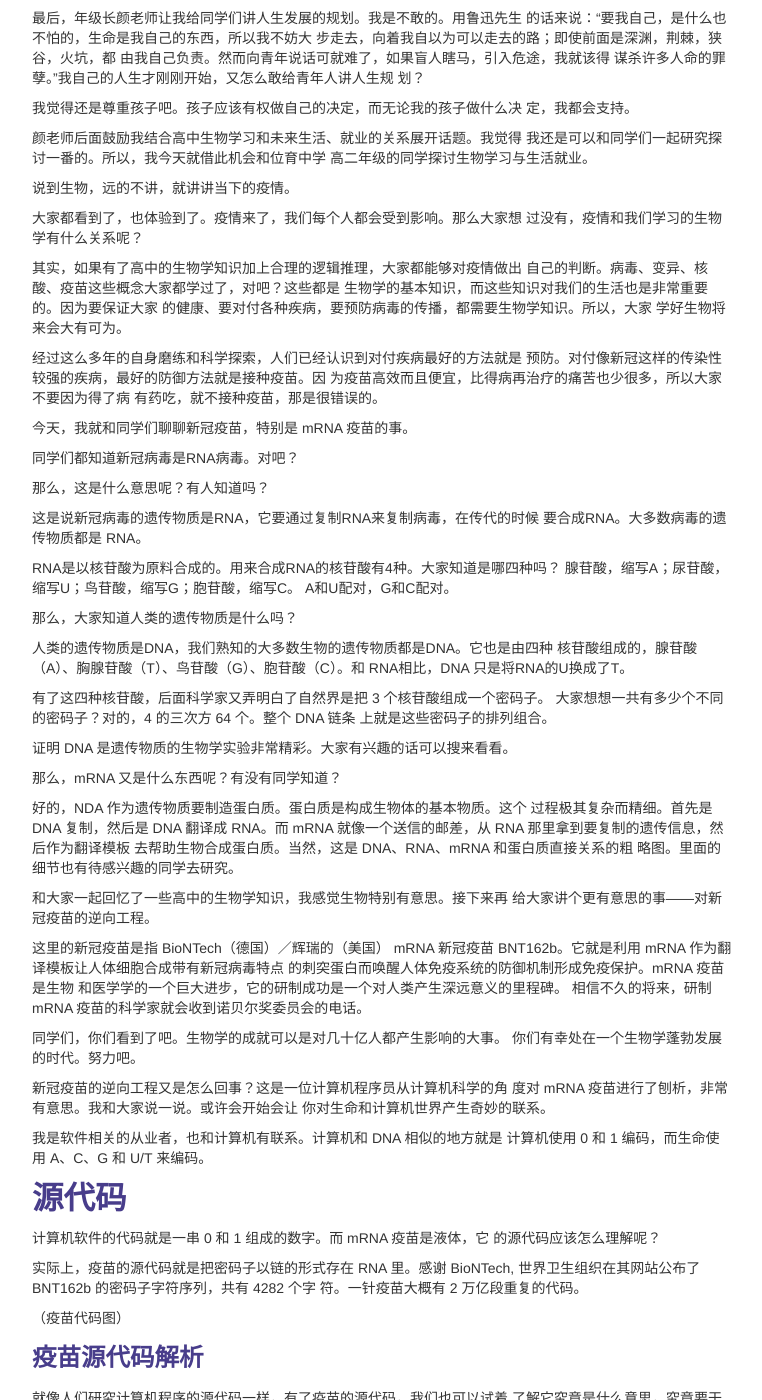
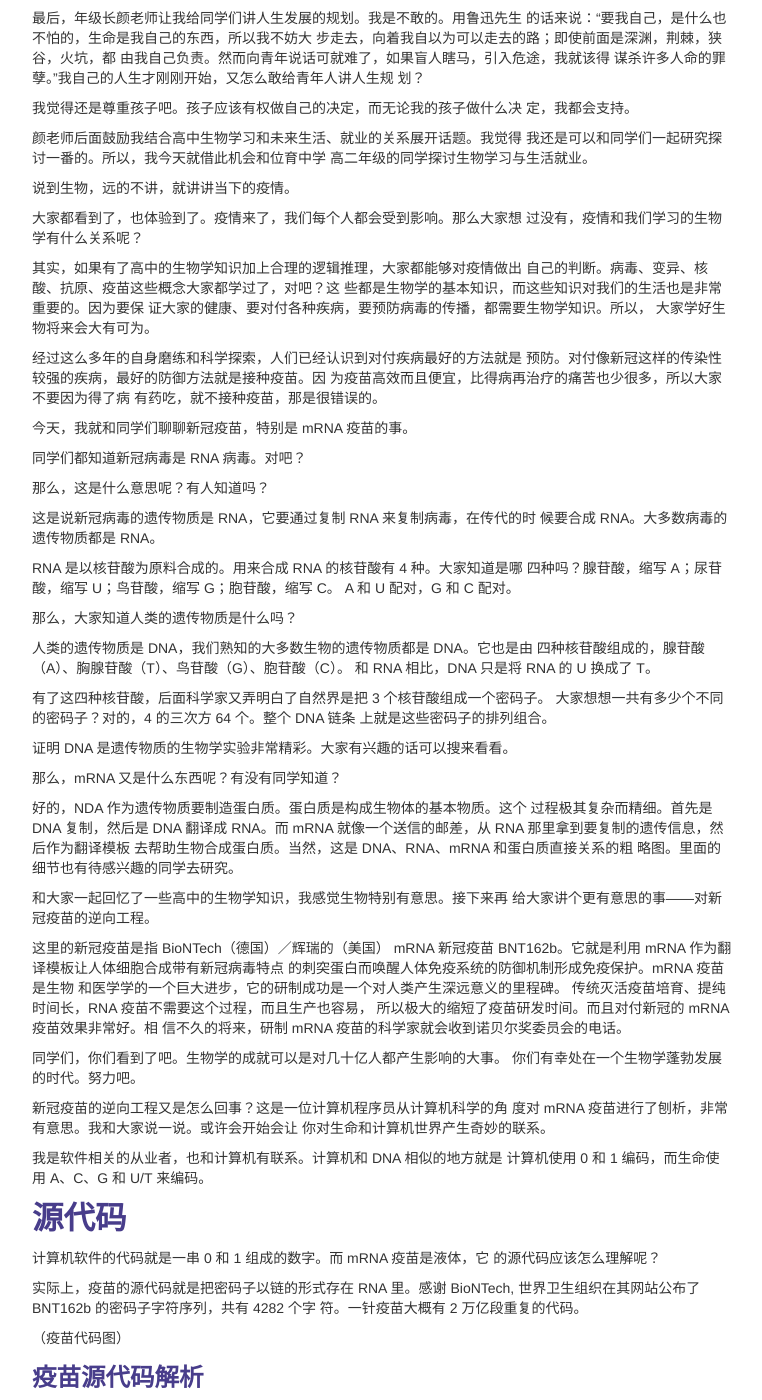
Before and after one commit to wxie2017/wxie2017.github.io, a Jekyll site: the page built from pages/speech/talk_to_high_school_students.md, in a window 1280 px wide and 1400 px high, scrolled down 384 px. Shown: the whole window, without its empty margins (258-1020 px from the left). Built offline with Jekyll 4.4.1, drawn with Linux system fonts in a browser that asks for light colours; some of the changed text lies outside the part shown.

Commit message:
update talk: talk to school

```diff
--- a/pages/speech/talk_to_high_school_students.md
+++ b/pages/speech/talk_to_high_school_students.md
@@ -41,10 +41,10 @@
 过没有，疫情和我们学习的生物学有什么关系呢？
 
 其实，如果有了高中的生物学知识加上合理的逻辑推理，大家都能够对疫情做出
-自己的判断。病毒、变异、核酸、疫苗这些概念大家都学过了，对吧？这些都是
-生物学的基本知识，而这些知识对我们的生活也是非常重要的。因为要保证大家
-的健康、要对付各种疾病，要预防病毒的传播，都需要生物学知识。所以，大家
-学好生物将来会大有可为。
+自己的判断。病毒、变异、核酸、抗原、疫苗这些概念大家都学过了，对吧？这
+些都是生物学的基本知识，而这些知识对我们的生活也是非常重要的。因为要保
+证大家的健康、要对付各种疾病，要预防病毒的传播，都需要生物学知识。所以，
+大家学好生物将来会大有可为。
 
 经过这么多年的自身磨练和科学探索，人们已经认识到对付疾病最好的方法就是
 预防。对付像新冠这样的传染性较强的疾病，最好的防御方法就是接种疫苗。因
@@ -53,22 +53,22 @@
 
 今天，我就和同学们聊聊新冠疫苗，特别是 mRNA 疫苗的事。
 
-同学们都知道新冠病毒是RNA病毒。对吧？
+同学们都知道新冠病毒是 RNA 病毒。对吧？
 
 那么，这是什么意思呢？有人知道吗？
 
-这是说新冠病毒的遗传物质是RNA，它要通过复制RNA来复制病毒，在传代的时候
-要合成RNA。大多数病毒的遗传物质都是 RNA。
+这是说新冠病毒的遗传物质是 RNA，它要通过复制 RNA 来复制病毒，在传代的时
+候要合成 RNA。大多数病毒的遗传物质都是 RNA。
 
-RNA是以核苷酸为原料合成的。用来合成RNA的核苷酸有4种。大家知道是哪四种吗？
-腺苷酸，缩写A；尿苷酸，缩写U；鸟苷酸，缩写G；胞苷酸，缩写C。
-A和U配对，G和C配对。
+RNA 是以核苷酸为原料合成的。用来合成 RNA 的核苷酸有 4 种。大家知道是哪
+四种吗？腺苷酸，缩写 A；尿苷酸，缩写 U；鸟苷酸，缩写 G；胞苷酸，缩写 C。
+A 和 U 配对，G 和 C 配对。
 
 那么，大家知道人类的遗传物质是什么吗？
 
-人类的遗传物质是DNA，我们熟知的大多数生物的遗传物质都是DNA。它也是由四种
-核苷酸组成的，腺苷酸（A）、胸腺苷酸（T）、鸟苷酸（G）、胞苷酸（C）。和
-RNA相比，DNA 只是将RNA的U换成了T。
+人类的遗传物质是 DNA，我们熟知的大多数生物的遗传物质都是 DNA。它也是由
+四种核苷酸组成的，腺苷酸（A）、胸腺苷酸（T）、鸟苷酸（G）、胞苷酸（C）。
+和 RNA 相比，DNA 只是将 RNA 的 U 换成了 T。
 
 有了这四种核苷酸，后面科学家又弄明白了自然界是把 3 个核苷酸组成一个密码子。
 大家想想一共有多少个不同的密码子？对的，4 的三次方 64 个。整个 DNA 链条
@@ -91,7 +91,9 @@
 BNT162b。它就是利用 mRNA 作为翻译模板让人体细胞合成带有新冠病毒特点
 的刺突蛋白而唤醒人体免疫系统的防御机制形成免疫保护。mRNA 疫苗是生物
 和医学学的一个巨大进步，它的研制成功是一个对人类产生深远意义的里程碑。
-相信不久的将来，研制 mRNA 疫苗的科学家就会收到诺贝尔奖委员会的电话。
+传统灭活疫苗培育、提纯时间长，RNA 疫苗不需要这个过程，而且生产也容易，
+所以极大的缩短了疫苗研发时间。而且对付新冠的 mRNA 疫苗效果非常好。相
+信不久的将来，研制 mRNA 疫苗的科学家就会收到诺贝尔奖委员会的电话。
 
 同学们，你们看到了吧。生物学的成就可以是对几十亿人都产生影响的大事。
 你们有幸处在一个生物学蓬勃发展的时代。努力吧。
@@ -226,6 +228,10 @@
 将来，这就是个模板，只要把病毒的相应的特征蛋白的编码替换进去，这个
 源代码就可以对付其他的病毒。其中的具体细节，还需要同学们去努力。
 
+最后，我要声明一下，我并不以生物学为生。我对科学感兴趣，特别是和我
+们生活相关的科学尤其让我乐此不疲。生物学就是我们身边的科学，无论你
+们将来是否以生物科学为职业，学好生物学对我们的生活都很有意义。
+
 无论是同学们将来有志于生物研究也好，还是从事其他行业也好，学好了高
 中生物知识都能帮助你们欣赏生命科学的进步，理解日常健康的要素。
 
```
Also changed, not shown: pages/article/上海-lockdown-亲历-21.md (added, +8 -0 lines), pages/pubs.md (+1 -0 lines), 3 other files.
